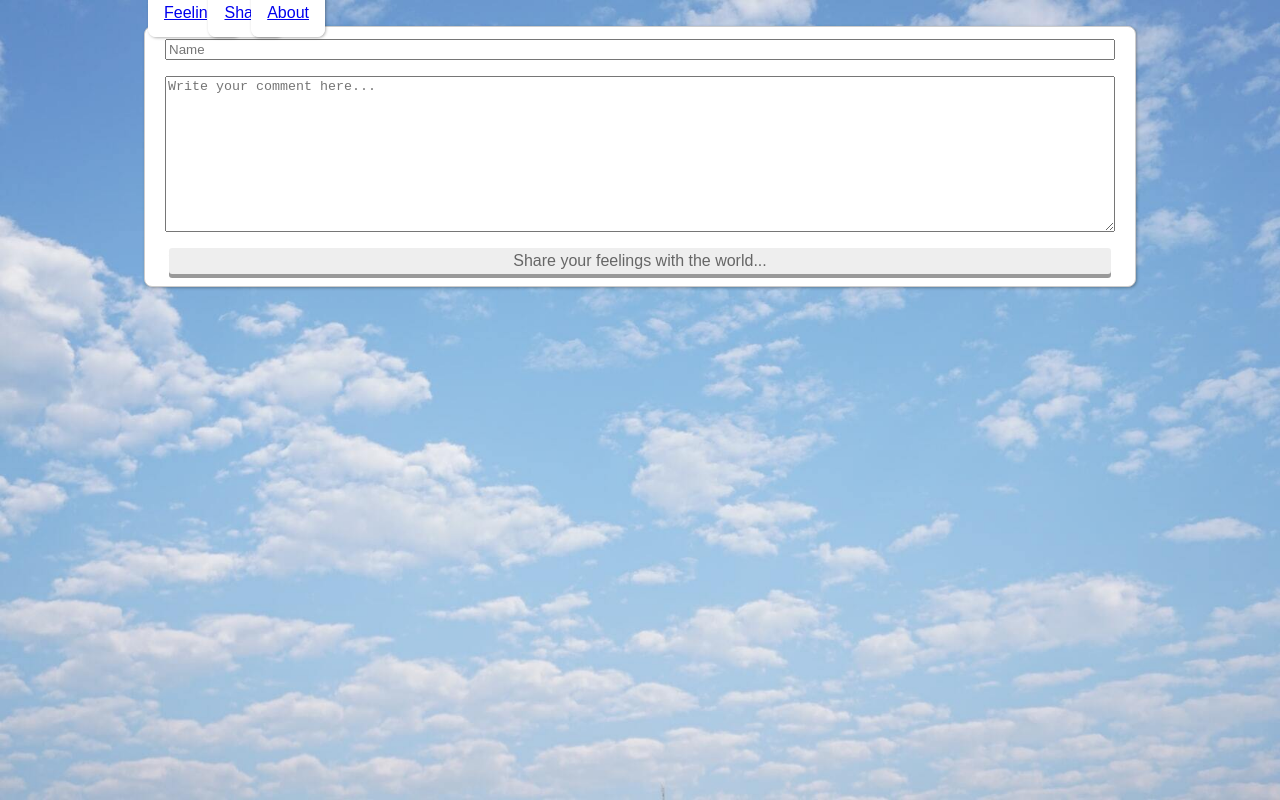
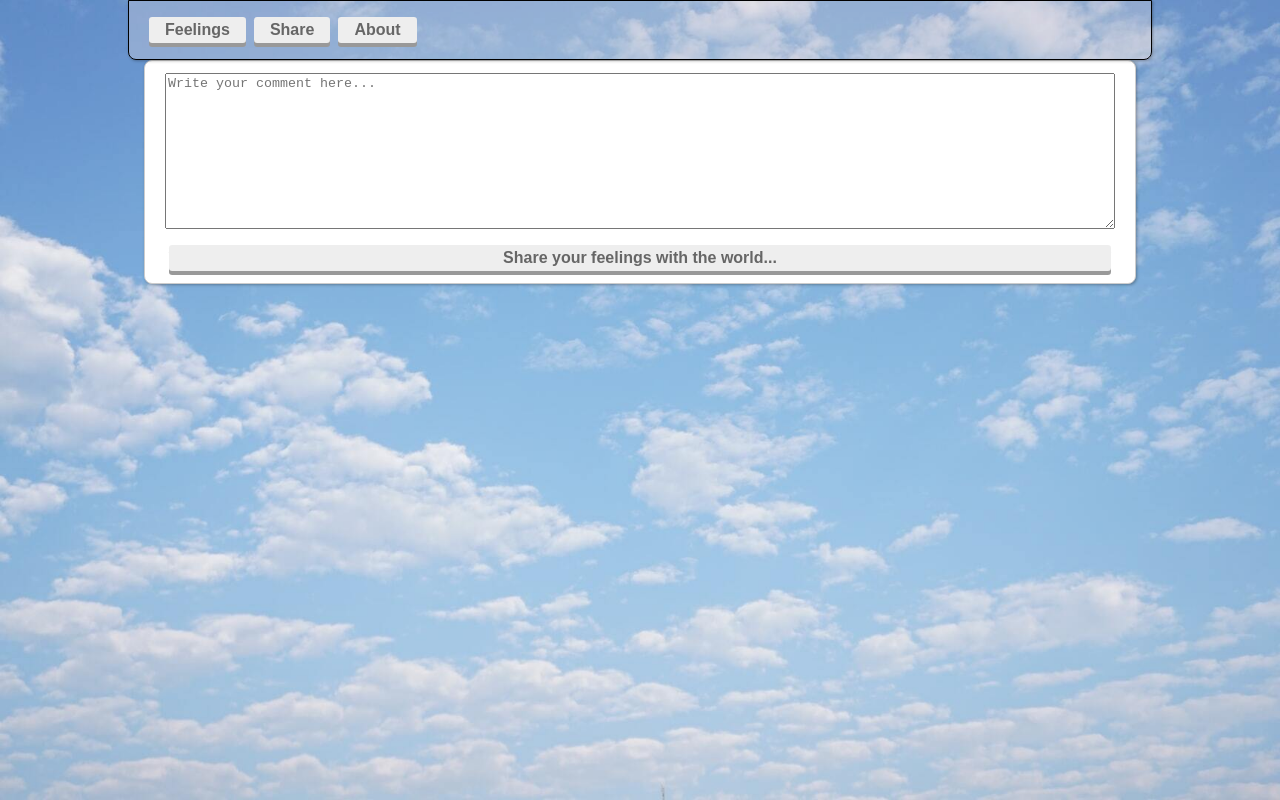
Before and after one commit to jaythoven/Journaling-App-Feelings-Forum, a React (Create React App) app: page /Share in a window 1280 px wide. Built offline with nearby package versions, Linux system fonts and the light colour scheme; data requests are answered from the project's data file.

Commit message:
tried changing the button visibility on form

```diff
--- a/db.json
+++ b/db.json
@@ -18,7 +18,7 @@
       "id": 3,
       "name": "Dwayne Johnson",
       "content": "Success isn't always about 'Greatness'. It's about consistency. Consistent, hard work gains success. Greatness will come.",
-      "likes": 1,
+      "likes": 2,
       "date": "6/08/2012"
     },
     {
@@ -32,7 +32,7 @@
       "id": 5,
       "name": "Maya Angelou",
       "content": "People will forget what you said, people will forget what you did, but people will never forget how you made them feel.",
-      "likes": 3,
+      "likes": 4,
       "date": "11/13/2003"
     }
   ]
--- a/src/components/About.js
+++ b/src/components/About.js
@@ -3,11 +3,7 @@ import React, { useState, useEffect } from "react";
 function About() {
   return (
     <div id="about" className="about">
-
-      <h2 className="header">Welcome to the Feelings Forum</h2>
       <p>
-        Why wait for Friday to share how you feel? Enjoy some feelings from friends by visiting the Feelings tab. Feel free to add your own feelings by clicking the form tab.
-
       <h2 className="about__header">Welcome to the Feelings Forum</h2>
       <p className="about__paragraph"/>
       How are you feeling today? We would love to hear about it. Share your feelings, thoughts, or words of wisdom on the "Share" page. Or, gain some inspiration by visiting the "Feelings" page. Whatever you are feeling, it is valid and important.
--- a/src/components/Form.js
+++ b/src/components/Form.js
@@ -9,16 +9,16 @@ const initialForm = {
 
 function Form({setFeelingData}) {
     const [form, setForm] = useState(initialForm);
-    const [hidden, setHidden] = useState(true);
+    // const [hidden, setHidden] = useState(true);
 
-    function handleChange(e) {
-        setForm((currentFormState) => ({...currentFormState, [e.target.name]: e.target.value}));
-        setHidden(!hidden);
-      }
+    // function handleChange(e) {
+    //     setForm((currentFormState) => ({...currentFormState, [e.target.name]: e.target.value}));
+    //     setHidden(!hidden);
+    //   }
 
-    // const handleTextChange = (event) => {
-    //     setForm(event.target.value);
-    //   };
+    const handleChange = (e) => {
+        setForm(e.target.value);
+      };
 
     function handleSubmit(e) {
         e.preventDefault();
@@ -36,9 +36,9 @@ function Form({setFeelingData}) {
 
     return (
         <form id="Share" className="form card" onSubmit={handleSubmit}>
-            <input name="name" placeholder="Name" value={form.name} onChange={handleChange}/>
+            {/* <input name="name" placeholder="Name" value={form.name} onChange={handleChange}/> */}
             <textarea name="content" placeholder="Write your comment here..." rows={10} value={form.content} onChange={handleChange}/>
-            <input id="submit" className="button" type="submit" value="Share your feelings with the world..." />
+            <input id="submit" className="button" type="submit" disabled={!form} value="Share your feelings with the world..." />
         </form>
     )
 }
--- a/src/components/NavBar.js
+++ b/src/components/NavBar.js
@@ -3,10 +3,10 @@ import { NavLink } from "react-router-dom"
 
 function NavBar() {
  return(
-    <nav className="button">
-      <NavLink to="/Feelings">Feelings</NavLink>
-      <NavLink to="/Share">Share</NavLink>
-      <NavLink to="/">About</NavLink>
+    <nav className="NavBar">
+      <NavLink to="/Feelings" className={"button"}>Feelings</NavLink>
+      <NavLink to="/Share" className={"button"}>Share</NavLink>
+      <NavLink to="/" className={"button"}>About</NavLink>
    </nav>
  )
 }
--- a/src/index.css
+++ b/src/index.css
@@ -69,14 +69,17 @@ body {
   cursor: pointer;
 }
 
-a {
-  background-color: #fff;
+.NavBar {
+  background-color: rgba(236, 223, 223, 0.3);
   position: sticky;
   top: 0;
   margin: 0 -16px;
   padding: 16px;
   border-radius: 0 0 8px 8px;
   box-shadow: 1px 1px 3px rgba(0, 0, 0, .3);
+  /* margin: 30px; */
+  border: 1px solid black;
+
 }
 
 .button {
@@ -96,6 +99,8 @@ a {
   outline: 0;
   border-radius: .2em;
   text-decoration: none;
+  /* margin: 5%; */
+  font-weight: bold;
 }
 
 .button:hover {
```
